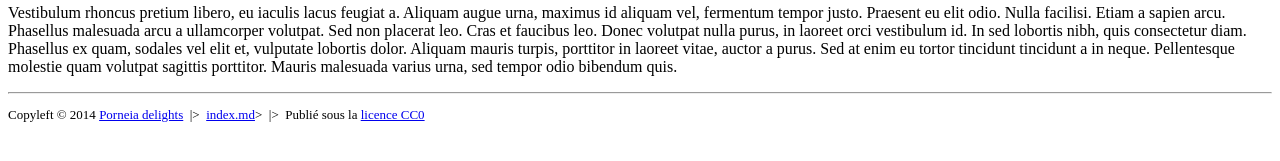
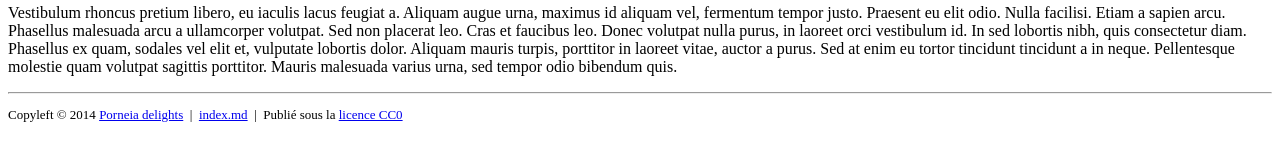
Before and after one commit to porneia/porneia.github.io, a Jekyll site: the page built from index.md, in a window 1280 px wide. Shown: the part 319-480 px from the top of the page. Built offline with Jekyll 4.4.1, drawn with Linux system fonts in a browser that asks for light colours.

```diff
--- a/_layouts/default.html
+++ b/_layouts/default.html
@@ -21,7 +21,7 @@ footer {
 
 <footer>
 <p>
-Copyleft &copy; 2014 <a href="mailto:porneiaATfreeDOTfr">Porneia delights</a>&nbsp;&nbsp;|>&nbsp;&nbsp;<a href="https://github.com/porneia/porneia.github.io/blob/master/{{ page.path }}">{{ page.path }}</a>>&nbsp;&nbsp;|>&nbsp;&nbsp;Publié sous la <a href="http://creativecommons.org/publicdomain/zero/1.0/legalcode.fr">licence CC0</a>
+Copyleft &copy; 2014 <a href="mailto:porneiaATfreeDOTfr">Porneia delights</a>&nbsp;&nbsp;|&nbsp;&nbsp;<a href="https://github.com/porneia/porneia.github.io/blob/master/{{ page.path }}">{{ page.path }}</a>&nbsp;&nbsp;|&nbsp;&nbsp;Publié sous la <a href="http://creativecommons.org/publicdomain/zero/1.0/legalcode.fr">licence CC0</a>
 </footer>
 
 </body>
```
